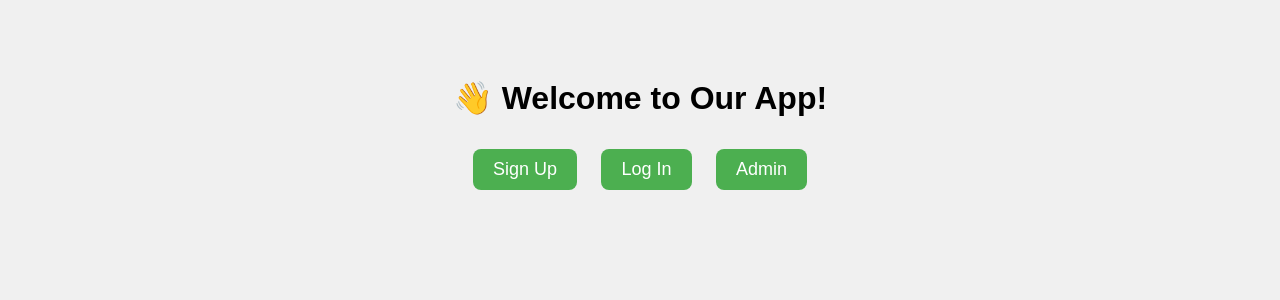
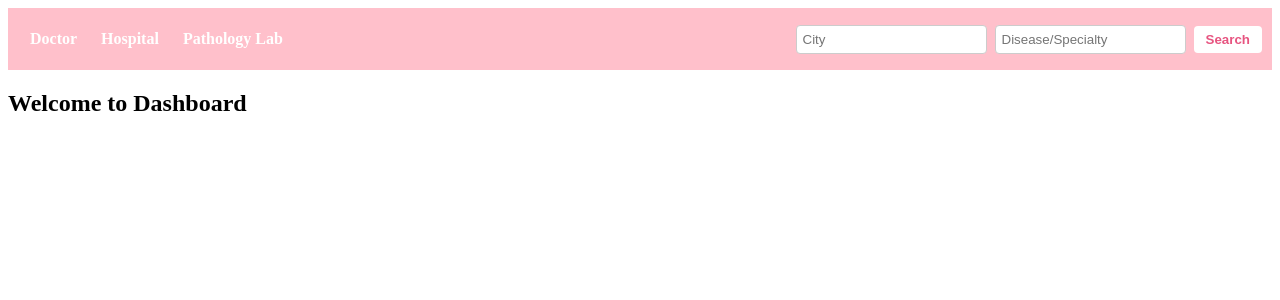
Before and after one commit to biharichin/flask-login-app, a Flask app: page / in a window 1280 px wide. Shown: the top 300 px of the page. Run offline with Flask 3, Linux system fonts and the light colour scheme.

Commit message:
all changes

```diff
--- a/app.py
+++ b/app.py
@@ -29,7 +29,7 @@ def get_connection():
 
 @app.route("/")
 def home():
-    return render_template("home.html")
+    return render_template("dashboard.html")
 
 @app.route("/createtables")
 def create_tables():
@@ -121,13 +121,12 @@ def logout():
 
 @app.route("/dashboard")
 def dashboard():
-    if "email" in session:
-        return render_template("dashboard.html", email=session["email"])
-    else:
-        return redirect("/login")
+    return render_template("dashboard.html")
 
 @app.route("/admin")
 def admin():
+    if "email" not in session:
+        return redirect("/login")
     conn = get_connection()
     c = conn.cursor()
 
@@ -142,23 +141,31 @@ def admin():
     conn.close()
     return render_template("admin.html", users=users, doctors=doctors)
 
-
 @app.route("/doctor", methods=["GET"])
 def doctor_search():
-    query = request.args.get("query", "")
+    if "email" not in session:
+        return redirect("/login")
+
+    city = request.args.get("city", "")
+    disease = request.args.get("disease", "")
     conn = get_connection()
     c = conn.cursor()
-    if query:
-        c.execute("SELECT name, age, gender, specialty, city FROM doctors WHERE name LIKE %s OR specialty LIKE %s",
-                  ('%' + query + '%', '%' + query + '%'))
+    if city and disease:
+        c.execute(
+            "SELECT name, age, gender, specialty, city FROM doctors WHERE city LIKE %s AND specialty LIKE %s",
+            ('%' + city + '%', '%' + disease + '%')
+        )
     else:
         c.execute("SELECT name, age, gender, specialty, city FROM doctors")
     results = c.fetchall()
     conn.close()
     return render_template("doctor.html", results=results)
 
+
 @app.route("/hospital", methods=["GET"])
 def hospital_page():
+    if "email" not in session:
+        return redirect("/login")
     query = request.args.get("query", "")
     conn = get_connection()
     c = conn.cursor()
@@ -173,6 +180,8 @@ def hospital_page():
 
 @app.route("/pathology", methods=["GET"])
 def pathology_page():
+    if "email" not in session:
+        return redirect("/login")
     query = request.args.get("query", "")
     conn = get_connection()
     c = conn.cursor()
--- a/templates/dashboard.html
+++ b/templates/dashboard.html
@@ -42,6 +42,12 @@
   <a href="/doctor">Doctor</a>
   <a href="/hospital">Hospital</a>
   <a href="/pathology">Pathology Lab</a>
+  <!-- Add search form here -->
+  <form action="/doctor" method="get" style="display: flex; align-items: center; margin-left: auto;">
+    <input type="text" name="city" placeholder="City" required style="margin-right: 8px; padding: 6px; border-radius: 4px; border: 1px solid #ccc;">
+    <input type="text" name="disease" placeholder="Disease/Specialty" required style="margin-right: 8px; padding: 6px; border-radius: 4px; border: 1px solid #ccc;">
+    <button type="submit" style="padding: 6px 12px; border-radius: 4px; border: none; background: #fff; color: #e75480; font-weight: bold; cursor: pointer;">Search</button>
+  </form>
 </div>
 
 <h2>Welcome to Dashboard</h2>
--- a/templates/doctor.html
+++ b/templates/doctor.html
@@ -1,4 +1,3 @@
-
 <!DOCTYPE html>
 <!-- templates/doctor.html -->
 <html>
@@ -23,10 +22,10 @@
 
 <div class="container mt-4">
     <!-- 🔍 Search Box -->
-    <form method="get" action="/doctor">
+    <!--form method="get" action="/doctor">
         <input type="text" name="query" placeholder="Search by name or specialty" class="form-control" style="max-width: 400px;">
         <button type="submit" class="btn btn-primary mt-2">Search</button>
-    </form>
+    </form -->
 </div>
 
 <div class="container mt-4">
--- a/templates/login.html
+++ b/templates/login.html
@@ -25,6 +25,8 @@
                     </div>
                     <button type="submit" class="btn btn-success w-100">Login</button>
                 </form>
+                <p>Don't have an account? <a href="/signup">Sign up here</a></p>
+
             </div>
         </div>
     </div>
```
